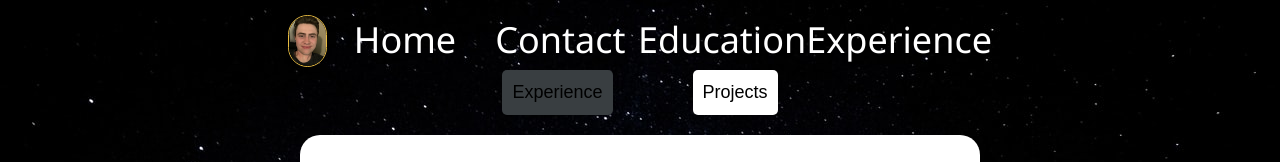
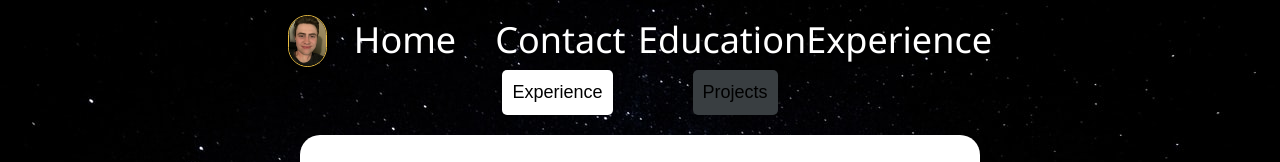
Before and after one commit to ethonwilles/portfolio_actual_build, a React (Create React App) app: page /exp in a window 1280 px wide. Shown: the top 162 px of the page. Built offline with nearby package versions, Linux system fonts and the light colour scheme.

Commit message:
changed experience and projects button upon active from gray to white

```diff
--- a/src/assets/experience.scss
+++ b/src/assets/experience.scss
@@ -59,13 +59,13 @@
       padding: 10px;
       font-size: 18px;
       cursor: pointer;
-      background-color: white;
+      background-color: #393e41;
       border: none;
       outline: 0;
       border-radius: 5px;
       &:active {
         background-color: $site-black;
-        color: white;
+        color: #393e41;
       }
 
       &:hover {
--- a/src/components/exp.js
+++ b/src/components/exp.js
@@ -18,7 +18,7 @@ const Exp = () => {
               setCheck(true);
             }}
             style={
-              check ? { backgroundColor: "#393e41" } : null
+              check ? { backgroundColor: "white" } : null
             }
           >
             Experience
@@ -29,7 +29,7 @@ const Exp = () => {
             }}
             style={
               check === false
-                ? { backgroundColor: "#393e41" }
+                ? { backgroundColor: "white" }
                 : null
             }
           >
```
